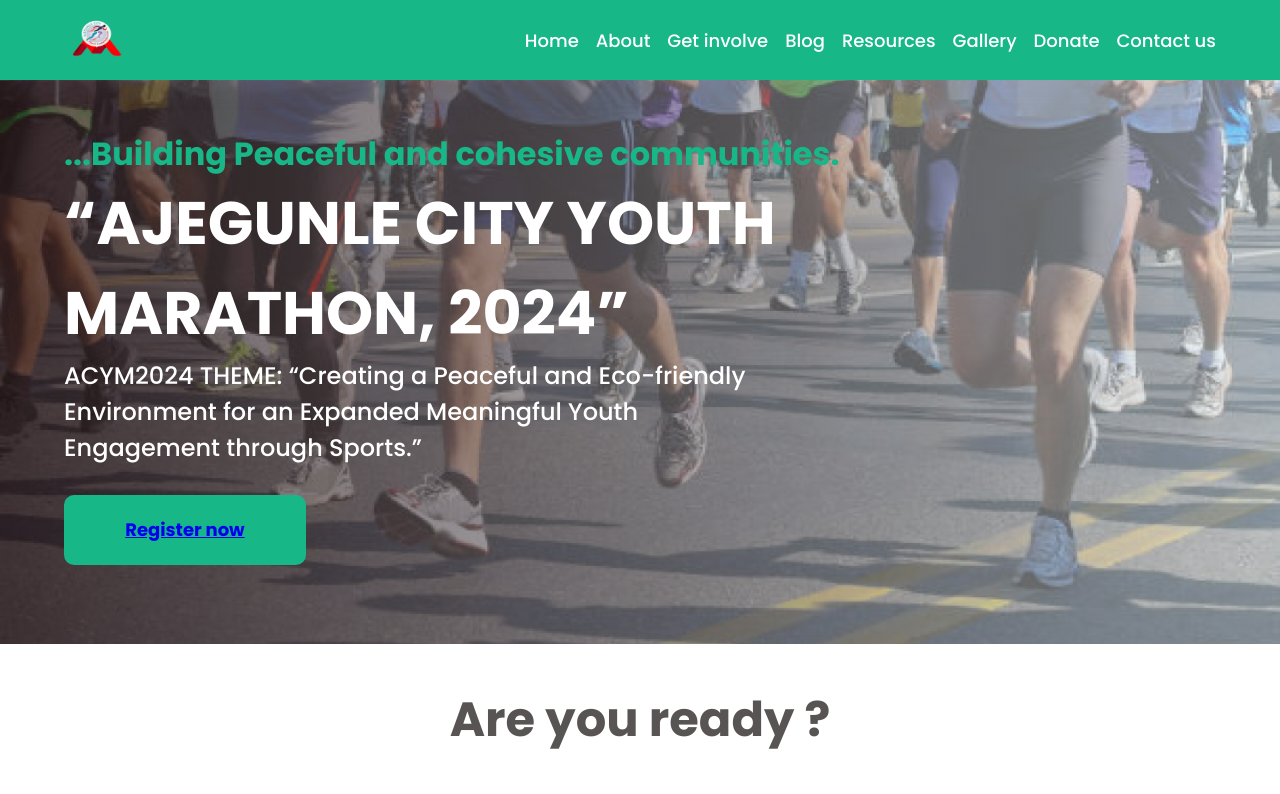
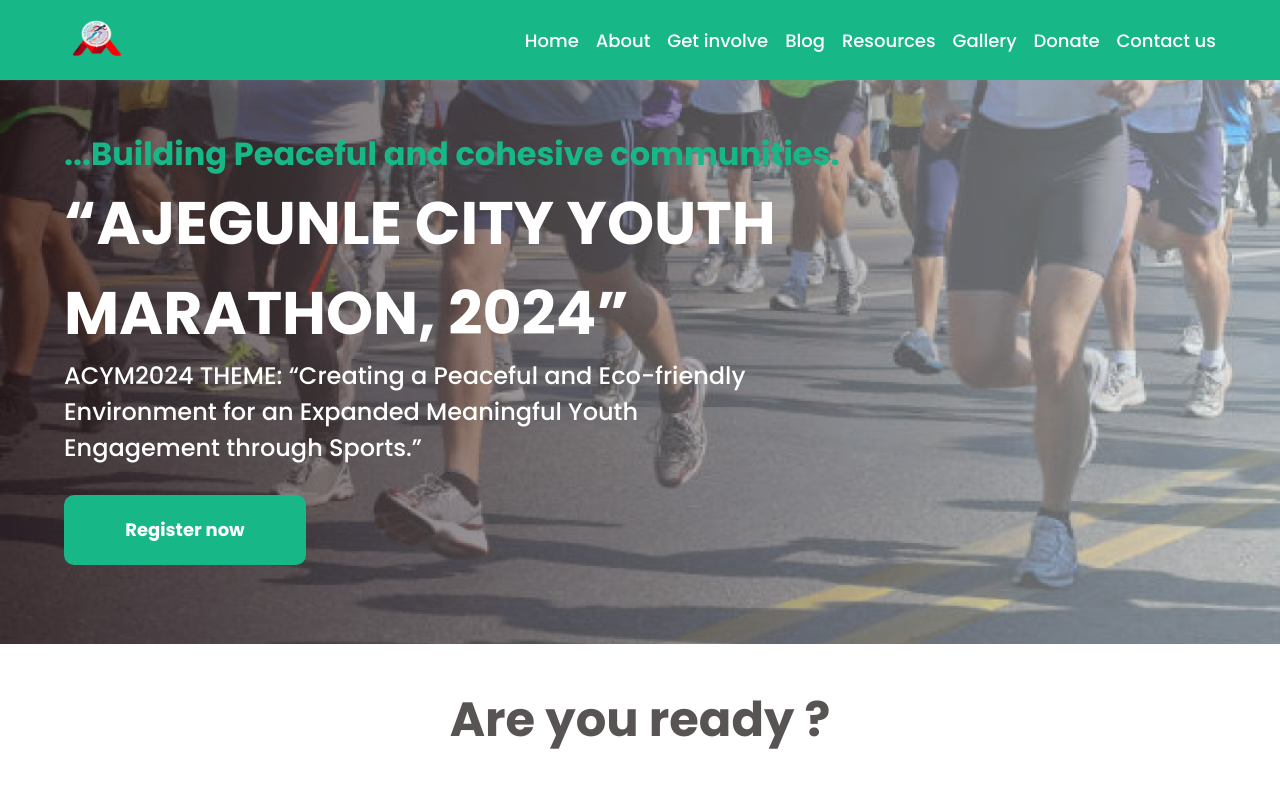
Before and after one commit to Coldcolin/marathon, a React (Vite) app: page /#/ in a window 1280 px wide. Shown: the top 794 px of the page. Built offline with nearby package versions, Linux system fonts and the light colour scheme.

Commit message:
Update LandingPage.css

```diff
--- a/src/landingPage/LandingPage.css
+++ b/src/landingPage/LandingPage.css
@@ -3,6 +3,10 @@
     height: max-content;
     width: 100%;
     background: rgba(255, 255, 255, 1);
+    & a{
+        text-decoration: none;
+        color: inherit;
+    }
 }
 
 .landing_hero {
```
